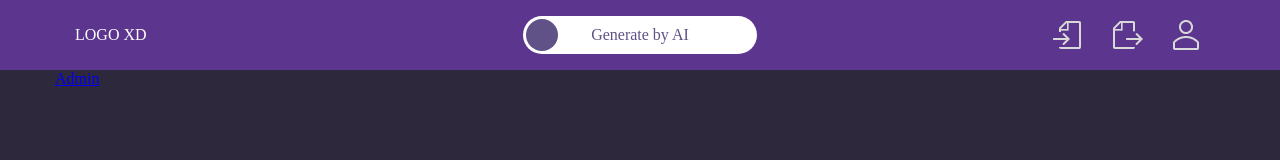
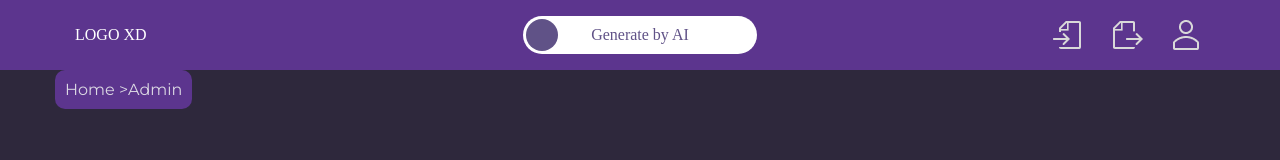
Before and after one commit to dyrpit/orderly-ai-2, a React (Vite) app: page /Admin in a window 1280 px wide. Shown: the top 160 px of the page. Built offline with nearby package versions, Linux system fonts and the light colour scheme.

Commit message:
fix breadcrumbs

```diff
--- a/src/Components/Breadcrumbs/Breadcrumbs.tsx
+++ b/src/Components/Breadcrumbs/Breadcrumbs.tsx
@@ -1,20 +1,35 @@
-import { Link, useLocation } from "react-router-dom";
+import { useLocation } from "react-router-dom";
+import {
+  BreadcrumbsContainer,
+  CrumbContainer,
+  StyledLink,
+} from "./Breadcrumbs.styles";
 
 export function Breadcrumbs() {
- const location = useLocation();
- let currentLink = "";
- const crumbs = location.pathname
-  .split("/")
-  .filter((crumb) => crumb !== "")
-  .map((crumb) => {
-   currentLink += "/${crumb}";
+  const location = useLocation();
+  const crumbs = location.pathname.split("/").filter((crumb) => crumb !== "");
 
-   return (
-    <div className="crumb" key={crumb}>
-     <Link to={currentLink}>{crumb}</Link>
-    </div>
-   );
+  const breadcrumbElements = crumbs.map((crumb, index) => {
+    const path = `/${crumbs.slice(0, index + 1).join("/")}`;
+    const isLastCrumb = index === crumbs.length - 1;
+
+    return (
+      <CrumbContainer key={crumb}>
+        {isLastCrumb ? (
+          <span>{crumb}</span>
+        ) : (
+          <StyledLink to={path}>{crumb} {" > "}</StyledLink>
+        )}
+      </CrumbContainer>
+    );
   });
 
- return <div className="Breadcrumps">{crumbs}</div>;
+  return (
+    <BreadcrumbsContainer>
+      <CrumbContainer>
+        <StyledLink to="/">Home {" > "}</StyledLink>
+      </CrumbContainer>
+      {breadcrumbElements}
+    </BreadcrumbsContainer>
+  );
 }
```
Also changed, not shown: src/Components/Breadcrumbs/Breadcrumps.tsx (deleted, +0 -35 lines).
